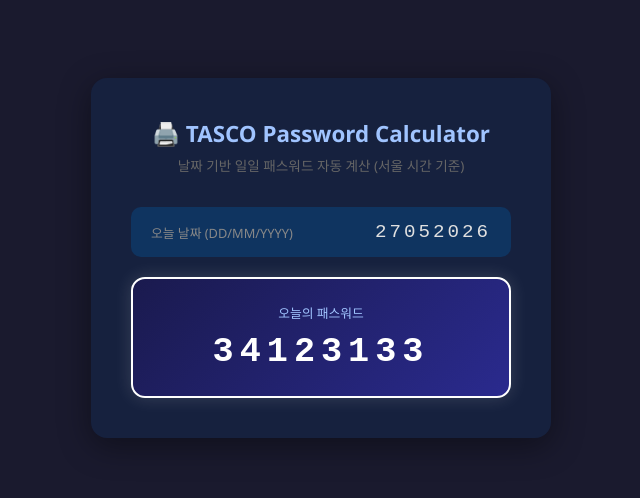
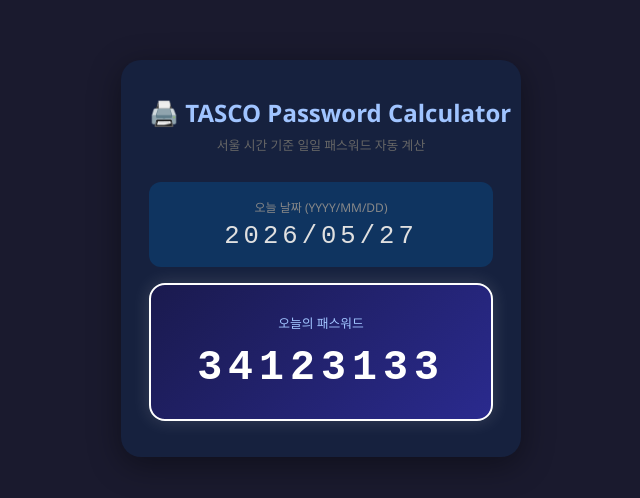
Before and after one commit to Shim-Jeffrey/markem-password, a plain HTML site: page index.html in a window 1280 px wide. Shown: the part 142-640 px from the top of the page, without its empty margins (319-959 px from the left). Drawn offline with Linux system fonts and the light colour scheme.

Commit message:
Update index.html

```diff
--- a/index.html
+++ b/index.html
@@ -18,55 +18,77 @@
   }
   .card {
     background: #16213e;
-    border-radius: 16px;
-    padding: 40px;
+    border-radius: 20px;
+    padding: 36px 28px;
     width: 100%;
-    max-width: 460px;
+    max-width: 400px;
     box-shadow: 0 8px 32px rgba(0,0,0,0.4);
     text-align: center;
   }
-  h1 { font-size: 1.4rem; color: #a0c4ff; margin-bottom: 6px; }
-  .subtitle { font-size: 0.85rem; color: #666; margin-bottom: 32px; }
+  h1 {
+    font-size: 1.5rem;
+    color: #a0c4ff;
+    margin-bottom: 6px;
+    white-space: nowrap;
+  }
+  .subtitle {
+    font-size: 0.8rem;
+    color: #666;
+    margin-bottom: 28px;
+  }
   .row {
     background: #0f3460;
-    border-radius: 10px;
-    padding: 14px 20px;
-    margin-bottom: 12px;
-    display: flex;
-    justify-content: space-between;
-    align-items: center;
+    border-radius: 12px;
+    padding: 16px 20px;
+    margin-bottom: 16px;
   }
-  .row .lbl { font-size: 0.8rem; color: #888; }
-  .row .val { font-size: 1.2rem; font-family: monospace; letter-spacing: 3px; color: #e0e0e0; }
+  .row .lbl {
+    font-size: 0.75rem;
+    color: #888;
+    margin-bottom: 6px;
+  }
+  .row .val {
+    font-size: 1.6rem;
+    font-family: monospace;
+    letter-spacing: 4px;
+    color: #e0e0e0;
+  }
   .pw-box {
     background: linear-gradient(135deg, #1a1a4e, #2a2a8e);
     border: 2px solid #ffffff;
-    border-radius: 14px;
-    padding: 24px;
-    margin-top: 20px;
+    border-radius: 16px;
+    padding: 28px 20px;
+    margin-top: 4px;
     box-shadow: 0 0 18px rgba(255,255,255,0.15);
   }
-  .pw-box .lbl { font-size: 0.8rem; color: #a0c4ff; margin-bottom: 10px; }
-  .pw-box .pw { font-size: 2.2rem; font-family: monospace; letter-spacing: 6px; color: #fff; font-weight: bold; }
-  .map-table { display: none; }
+  .pw-box .lbl {
+    font-size: 0.8rem;
+    color: #a0c4ff;
+    margin-bottom: 12px;
+  }
+  .pw-box .pw {
+    font-size: 2.6rem;
+    font-family: monospace;
+    letter-spacing: 6px;
+    color: #fff;
+    font-weight: bold;
+  }
 </style>
 </head>
 <body>
 <div class="card">
   <h1>🖨️ TASCO Password Calculator</h1>
-  <p class="subtitle">날짜 기반 일일 패스워드 자동 계산 (서울 시간 기준)</p>
+  <p class="subtitle">서울 시간 기준 일일 패스워드 자동 계산</p>
 
   <div class="row">
-    <span class="lbl">오늘 날짜 (DD/MM/YYYY)</span>
-    <span class="val" id="dateStr">-</span>
+    <div class="lbl">오늘 날짜 (YYYY/MM/DD)</div>
+    <div class="val" id="dateStr">-</div>
   </div>
 
   <div class="pw-box">
     <div class="lbl">오늘의 패스워드</div>
     <div class="pw" id="password">-</div>
   </div>
-
-  <div class="map-table" id="mapTable"></div>
 </div>
 
 <script>
@@ -74,8 +96,8 @@
 
   function pad(n) { return String(n).padStart(2,'0'); }
 
-  function calcPassword(dateStr) {
-    return dateStr.split('').map(c => MAP[parseInt(c)]).join('');
+  function calcPassword(ddmmyyyy) {
+    return ddmmyyyy.split('').map(c => MAP[parseInt(c)]).join('');
   }
 
   function getSeoulToday() {
@@ -89,18 +111,11 @@
   }
 
   const s = getSeoulToday();
-  const raw = s.d + s.m + s.y;
-  document.getElementById('dateStr').textContent = raw;
+  const raw = s.d + s.m + s.y; // 패스워드 계산용: DDMMYYYY
+  const display = s.y + '/' + s.m + '/' + s.d; // 화면 표시용: YYYY/MM/DD
+
+  document.getElementById('dateStr').textContent = display;
   document.getElementById('password').textContent = calcPassword(raw);
-
-  // 매핑 테이블
-  const mt = document.getElementById('mapTable');
-  Object.entries(MAP).forEach(([k,v]) => {
-    const el = document.createElement('div');
-    el.className = 'map-cell';
-    el.innerHTML = `${k} → <span>${v}</span>`;
-    mt.appendChild(el);
-  });
 </script>
 </body>
 </html>
```
